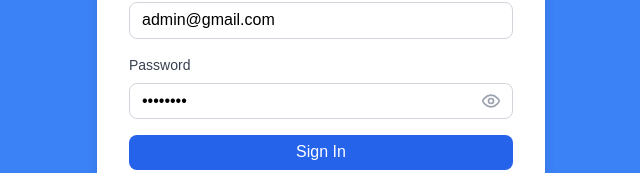
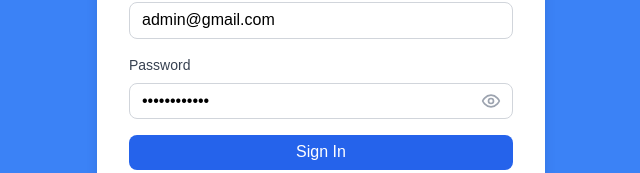
Before and after one commit to FinalProject-HCMUS/ecommerce-admin, a React (Vite) app: page /ecommerce-admin/login in a window 1280 px wide. Shown: the part 356-529 px from the top of the page, without its empty margins (319-959 px from the left). Built offline with nearby package versions, Linux system fonts and the light colour scheme.

Commit message:
chore: update password admin

```diff
--- a/src/pages/Login.tsx
+++ b/src/pages/Login.tsx
@@ -8,7 +8,7 @@ import { Eye, EyeOff } from 'lucide-react';
 
 const Login = () => {
     const [email, setEmail] = useState('admin@gmail.com');
-    const [password, setPassword] = useState('12345678');
+    const [password, setPassword] = useState('12345678Aaa@');
     const [showPassword, setShowPassword] = useState(false);
     const [saving, setSaving] = useState(false);
     const { login } = useAuth();
```
